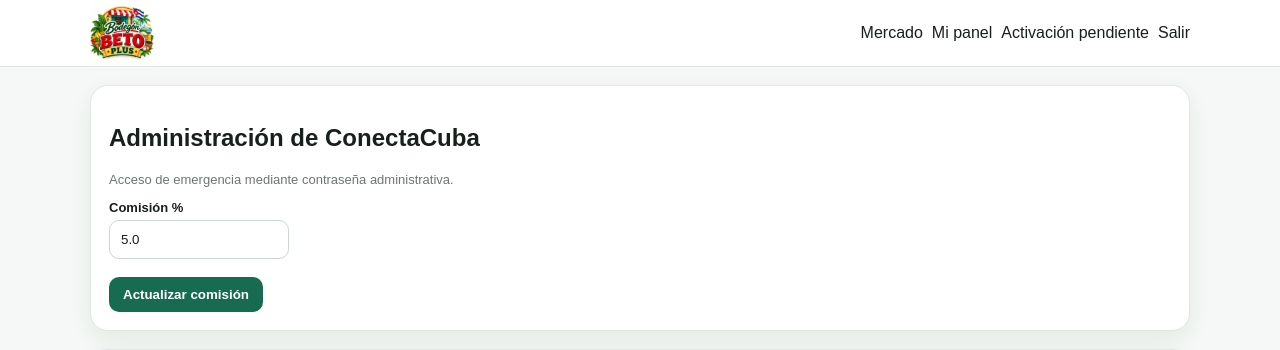
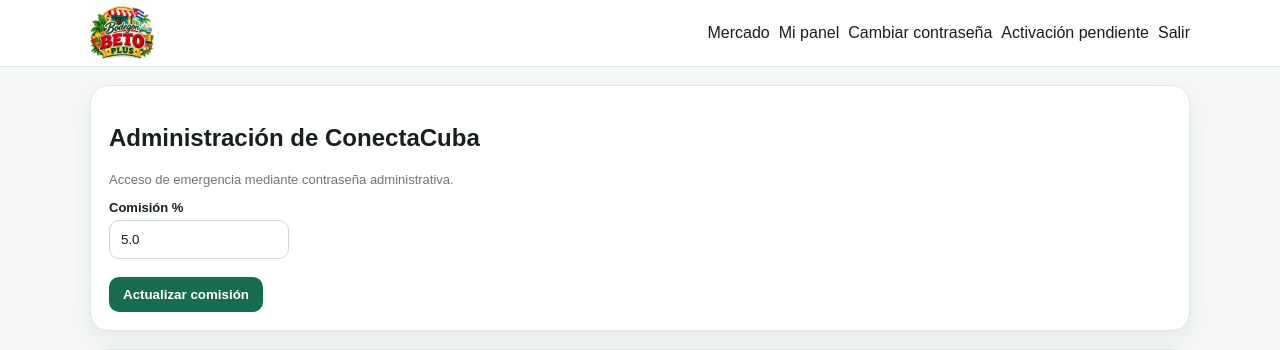
Before and after one commit to Badplus/ConectaCuba, a Flask app: page /admin in a window 1280 px wide. Shown: the top 350 px of the page. Run offline with Flask 3, Linux system fonts and the light colour scheme; a user stored in the database is signed in; data comes from the database, SQL or seed files in the repository; data that the repository does not hold is empty; some libraries are stand-ins or nearby versions.

Commit message:
Link password recovery from base.html

```diff
--- a/ConectaCuba_v3/app/templates/base.html
+++ b/ConectaCuba_v3/app/templates/base.html
@@ -17,6 +17,8 @@
         <a href="{{ url_for('index') }}">Mercado</a>
         {% if current_user.is_authenticated %}
           <a href="{{ url_for('dashboard') }}">Mi panel</a>
+          <a href="{{ url_for('change_password') }}">Cambiar contraseña</a>
+          {% if current_user.is_admin %}<a href="{{ url_for('admin_password_resets') }}">Recuperaciones</a>{% endif %}
           {% if current_user.approved and current_user.role in ['vendedor', 'admin_bodega'] %}
             <a href="{{ url_for('publish') }}">Publicar</a>
           {% endif %}
```
